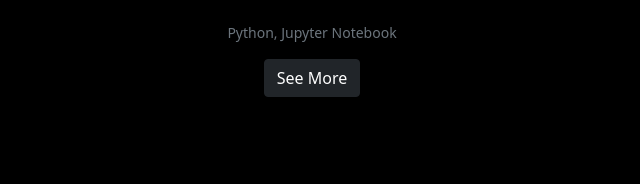
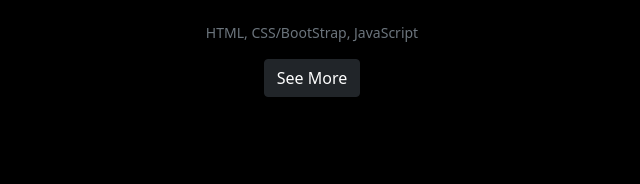
Before and after one commit to perezroyjr/perezroyjr.github.io, a plain HTML site: page projects.html in a window 1280 px wide. Shown: the part 816-1000 px from the top of the page, 613-1253 px from the left. Drawn offline with Linux system fonts and the light colour scheme; files whose address does not match are found by name.

Commit message:
updated projects

```diff
--- a/projects.html
+++ b/projects.html
@@ -123,7 +123,7 @@
 					</div>
 					<!-- Card Footer -->
 					<div class="card-footer">
-						<small class="text-muted"> Python, Jupyter Notebook</small><br>
+						<small class="text-muted"> HTML, CSS/BootStrap, JavaScript</small><br>
 						<button class="btn btn-dark mt-3"> See More </button>
 					</div>
 					<!--END:Card 0/1 -->
```
